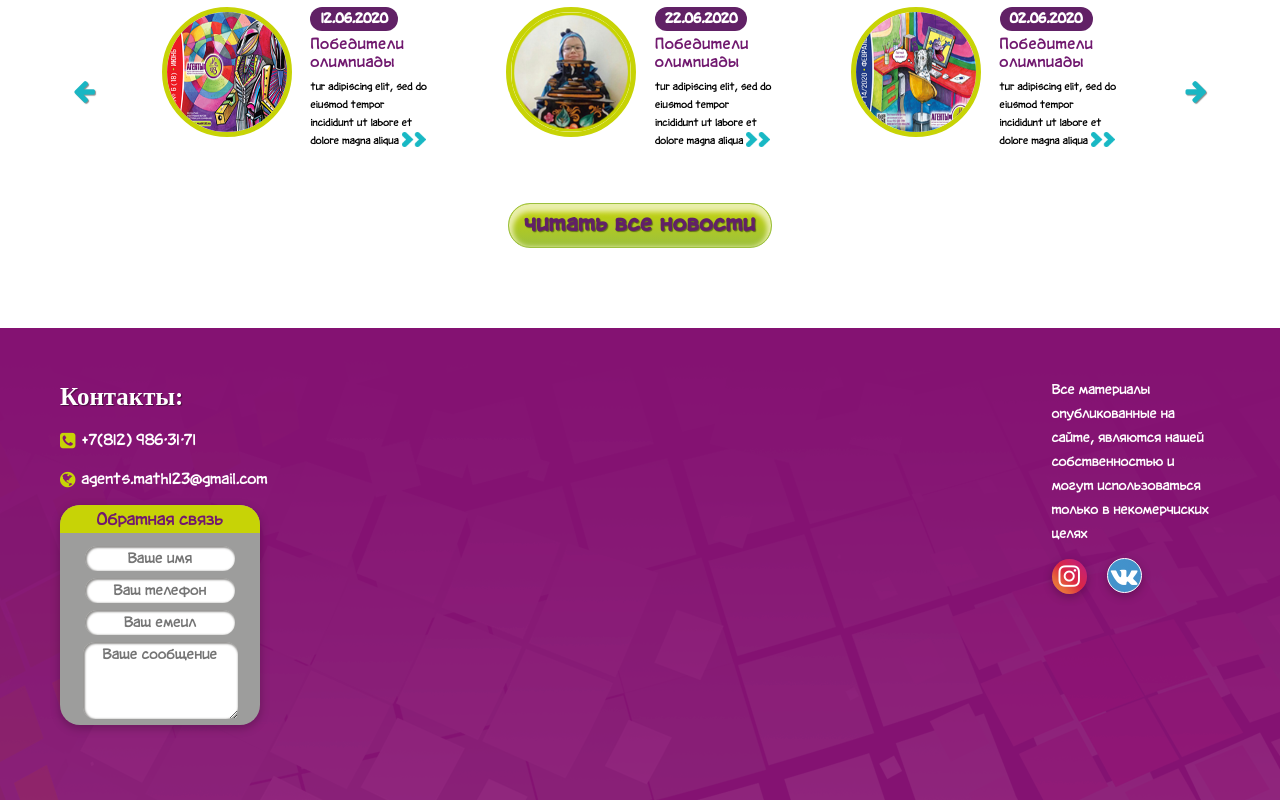
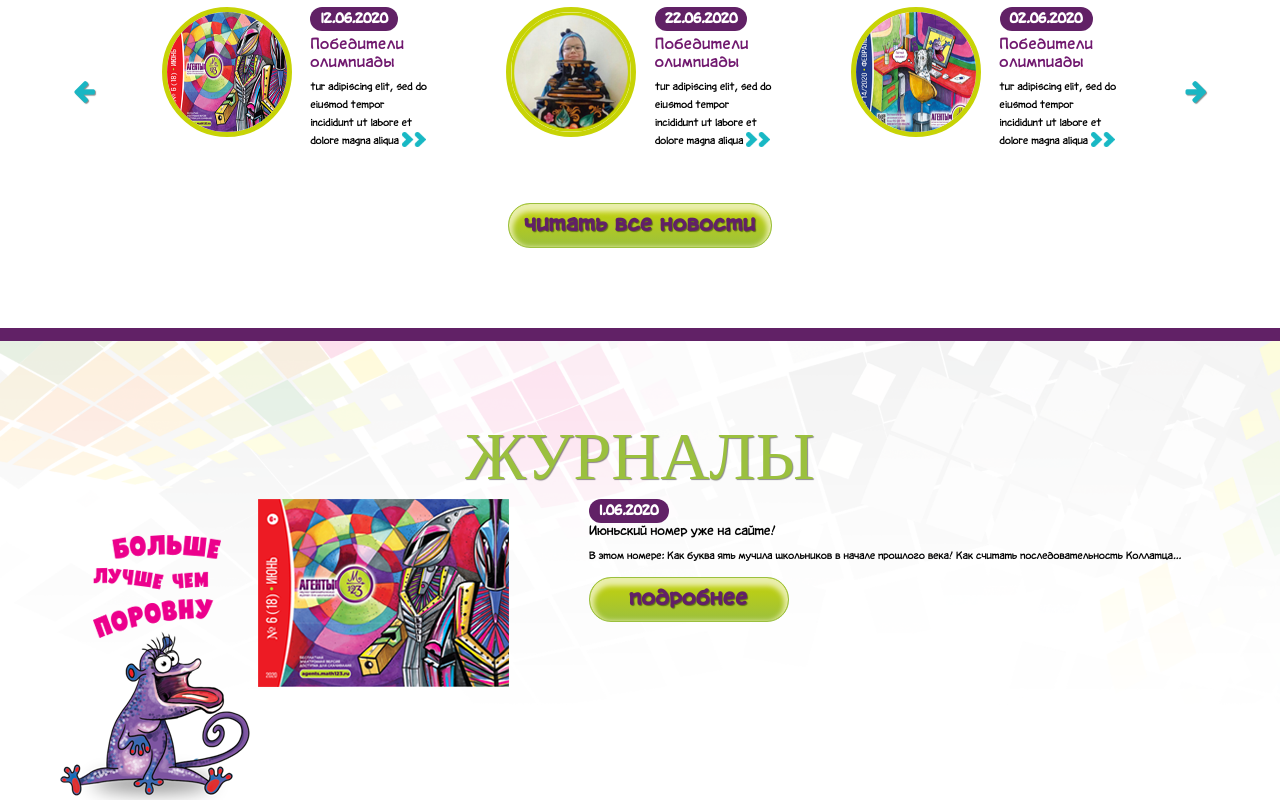
Before and after one commit to AndreyTSpb/agentyM123-design, a plain HTML site: page src/index.html in a window 1280 px wide. Shown: the part 4335-5135 px from the top of the page. Drawn offline with nearby package versions, Linux system fonts and the light colour scheme; a web font is replaced by a local one.

Commit message:
start block magazines

```diff
--- a/src/index.html
+++ b/src/index.html
@@ -399,7 +399,34 @@
             </div>
         </div>
     </section>
-    <!--  -->
+    <div class="seporator"></div>
+
+    <!--  Magazines -->
+    <section class="magazines">
+        <div class="container">
+            <h2 class="haeder_block">Журналы</h2>
+            <div class="row">
+                <div class="col-2 mt-5">
+                    <img src="img/buklojka.png">
+                </div>
+                <div class="col-10">
+                    <div class="magazines-new">
+                        <div class="row">
+                            <div class="col-4">
+                                <img src="img/mag-1.png">
+                            </div>
+                            <div class="col-8">
+                                <span class="btn-purple-flat">1.06.2020</span>
+                                <h5>Июньский номер уже на сайте!</h5>
+                                <p>В этом номере: Как буква ять мучила школьников в начале прошлого века! Как считать последовательность Коллатца...</p>
+                                <button onclick="window.location.href = '#';" class="btn-agent btn-green">подробнее</button>
+                            </div>
+                        </div>
+                    </div>
+                </div>
+            </div>
+        </div>
+    </section>
     <!-- Footer -->
     <footer class="footer">
         <div class="container">
--- a/src/sass/_locations.sass
+++ b/src/sass/_locations.sass
@@ -12,3 +12,4 @@
         height: 413px
         border: 6px solid #71196f
         background-color: #ffffff
+        @extend %shadow
--- /dev/null
+++ b/src/sass/_magazines.sass
@@ -0,0 +1,3 @@
+.magazines
+    @extend %base-block-padding
+    @extend %base_bg_fon
--- a/src/sass/_teachers.sass
+++ b/src/sass/_teachers.sass
@@ -13,8 +13,8 @@
         position: relative
         img
             //width: 110px
-            height: auto
-            width: 60%
+            height: 150px
+            width: 150px
             display: inline-block
             position: absolute
             top: 0
@@ -50,6 +50,7 @@
             font-size: 20px
             font-weight: 400
             text-transform: uppercase
+            @extend %text-shadow
 
         .modal-body
             width: 400px
--- a/src/sass/style.sass
+++ b/src/sass/style.sass
@@ -12,3 +12,4 @@
 @import "locations"
 @import "footer"
 @import "news"
+@import "magazines"
```
Also changed, not shown: src/css/style.css, src/img/buklojka.png (added).
